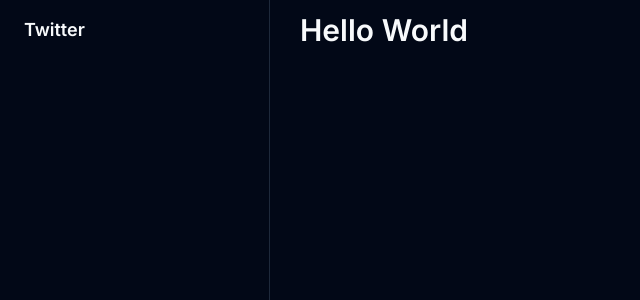
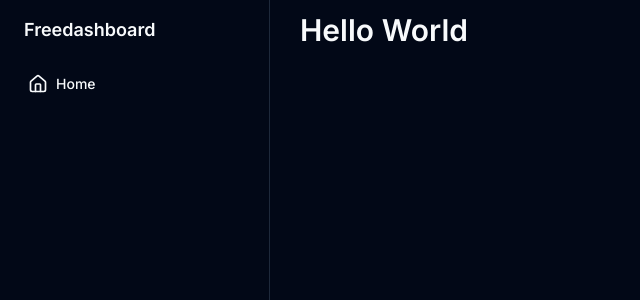
Before and after one commit to JosephMugo8711/next-dashboard, a Next.js app: page / in a window 1280 px wide. Shown: the top 300 px of the page, without its empty margins (0-640 px from the left). Built offline with nearby package versions, Linux system fonts and the light colour scheme.

Commit message:
Feat: sidebar, sidebar-button

```diff
--- /dev/null
+++ b/src/components/sidebar-button.tsx
@@ -0,0 +1,21 @@
+import { cn } from "@/lib/utils";
+import { LucideIcon} from "lucide-react"
+import { Button, ButtonProps } from "./ui/button"
+
+interface SidebarButtonProps  extends ButtonProps{
+    icon?: LucideIcon;
+}
+
+export function SidebarButton({ icon: Icon, className, children, ...props }: SidebarButtonProps){
+    return (
+        <Button
+          variant='ghost'
+          className={cn("gap-2 justify-start", className)}
+          {...props}
+        >
+            {Icon && <Icon  size={20}/>}
+            <span>{children}</span>
+
+        </Button>
+    )
+}
--- a/src/components/sidebar.tsx
+++ b/src/components/sidebar.tsx
@@ -1,11 +1,21 @@
+import { Home } from "lucide-react"
+import { SidebarButton } from "./sidebar-button"
+
 export function Sidebar(){
     return(
         <aside className="w-[270px] max-w-xs h-screen fixed left-0 top-0 z-40 border-r">
             <div className="h-full px-3 py-4">
                 <h3 className="mx-3 text-lg font-semibold text-foreground">
-                    Twitter
+                    Freedashboard
+                </h3>
+                <div className="mt-5">
+                    <div className="flex flex-col gap-1 w-full">
+                        <SidebarButton icon={Home}>
+                            Home
+                        </SidebarButton>
+                    </div>
 
-                </h3>
+                </div>
 
             </div>
 
```
